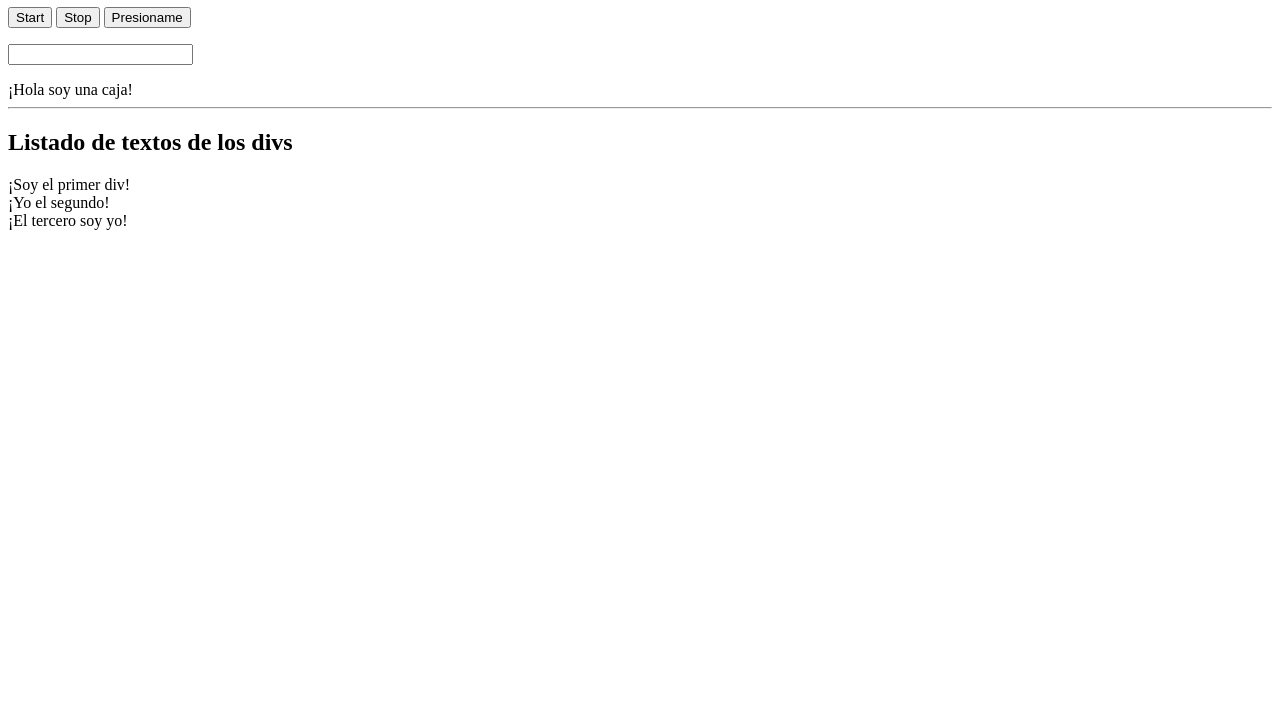
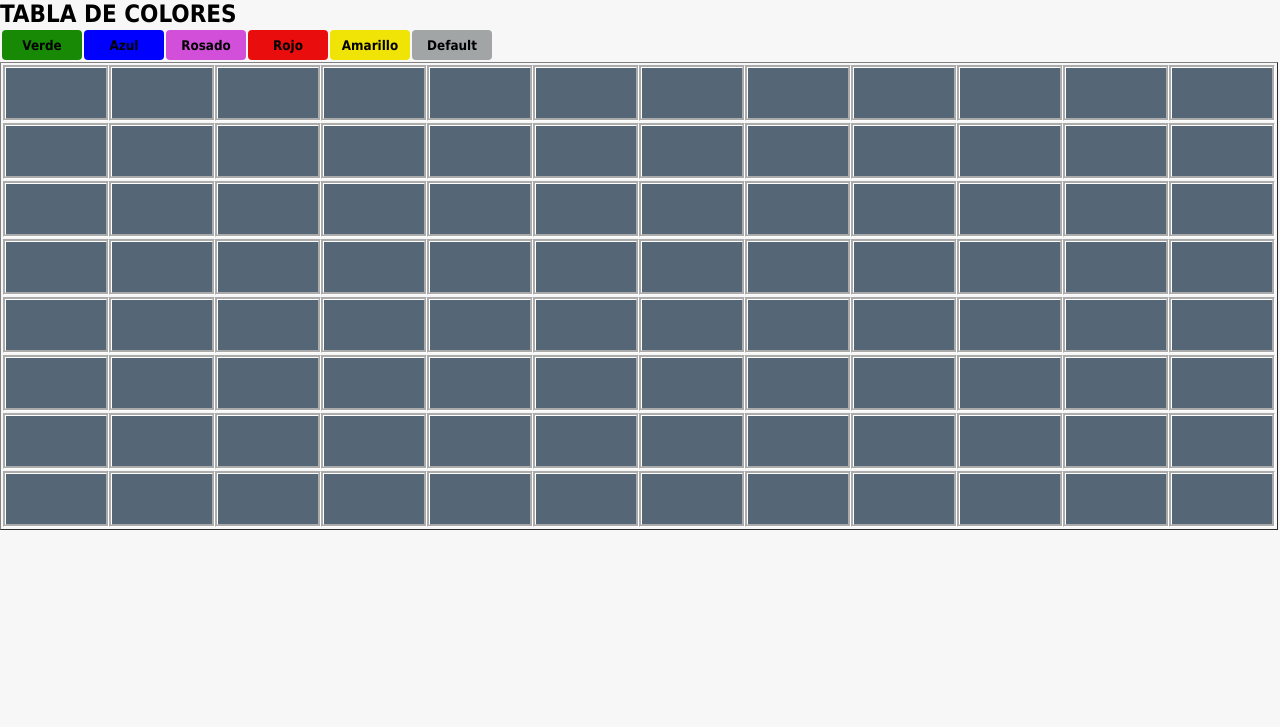
Before and after one commit to cristianbournissent/crb, a plain HTML site: page ejercicios-javascript/hola-mundo/index.html in a window 1280 px wide. Shown: the part 73-800 px from the top of the page. Drawn offline with Linux system fonts and the light colour scheme.

Commit message:
reduccion

```diff
--- /dev/null
+++ b/ejercicios-javascript/hola-mundo/change_color.css
@@ -0,0 +1,85 @@
+* {
+  margin: auto;
+  margin: 0;
+  padding: 0;
+  font-family: Tahoma, sans-serif;
+}
+
+body {
+  background: rgb(247, 247, 247);
+}
+
+h1, h5 {
+  color: rgb(2, 1, 1);
+  text-align: center;
+  padding: 5px;
+}
+
+
+
+#btngreen {
+  position: initial;
+  top: 270px;
+  left: 370px;
+  background-color: rgb(24, 137, 4);
+}
+
+#btnblue {
+  position:initial;
+  top: 320px;
+  left: 370px;
+  background-color: blue;
+}
+
+#btnpink {
+  position: initial;
+  top: 370px;
+  left: 370px;
+  background-color: rgb(210, 80, 217);
+}
+
+#btnred {
+  position: initial;
+  top: 420px;
+  left: 370px;
+  background-color: rgb(233, 13, 13);
+}
+
+#btndefault {
+  position: initial;
+  top: 520px;
+  left: 370px;
+
+}
+#btnyellow {
+  position: initial;
+  top: 460px;
+  left: 370px;
+  background-color: rgb(240, 228, 6);
+}
+
+h2{
+  text-align: start;
+}
+
+input{
+  width: 80px;
+  height: 30px;
+  border: none;
+  background-color: rgb(161, 165, 165);
+  cursor: pointer;
+  outline: none;
+  font-weight: bold;
+  text-transform: capitalize;
+  border-radius: 4px;
+}
+
+.celda {
+  width: 100px;
+  height: 50px;
+  top: 0px;
+  left: 250px;
+  border: 3px groove white;
+  background: #556677;
+  float: left;
+}
--- /dev/null
+++ b/ejercicios-javascript/hola-mundo/change_color.js
@@ -0,0 +1,48 @@
+// El contenedor debe tener 8 filas y 12 columnas, cada fila se crea con la etiqueta <tr> y cada columna con <th>
+// Primero vamos a crear la estructura de cada fila. <tr> <th>X12 </tr>
+// Finalmente debemos volcar 8 veces el formato de la fila en el contenedor.
+
+const contenedor = document.getElementById("contenedor");
+
+function crearFila() {
+  const cantidadColumnas = 12;
+  const tr = document.createElement("tr");
+
+  for (let i = 0; i < cantidadColumnas; i++) {
+    const th = document.createElement("th");
+    th.className = "celda";
+    tr.appendChild(th);
+  }
+
+  return tr;
+}
+
+function crearTabla() {
+  const cantidadFilas = 8;
+
+  for (let i = 0; i < cantidadFilas; i++) {
+    const fila = crearFila();
+    contenedor.appendChild(fila);
+  }
+}
+
+crearTabla();
+
+const celdas = document.getElementsByClassName("celda");
+let colorSeleccionado = "green";
+
+function pickEarcolor(color) {
+  colorSeleccionado = color;
+  console.log(colorSeleccionado);
+}
+
+function PintaRceldA(celda) {
+  celda.style.background = colorSeleccionado;
+}
+
+for (let i = 0; i <= celdas.length - 1; i++) {
+  celdas[i].addEventListener("click", () => {
+    console.log(celdas[i]);
+    PintaRceldA(celdas[i]);
+  });
+}
--- a/ejercicios-javascript/hola-mundo/index.html
+++ b/ejercicios-javascript/hola-mundo/index.html
@@ -1,77 +1,38 @@
-<!DOCTYPE HTML>
-<html lang="es">
-	<head>
-		<meta charset="utf-8" />
-		<title>Hola Mundo con JavaScript - Víctor Robles</title>
+<!DOCTYPE html>
+<html lang="en">
 
-		<!--
-		<script type="text/javascript">
-			alert("Hola Mundo con JS");
-			alert("Bienvenido al curso");
-		</script>
-		<script type="text/javascript" src="js/01-hola-mundo.js"></script>
-		<script type="text/javascript" src="js/02-variables.js"></script>
-		<script type="text/javascript" src="js/03-let-y-var.js"></script>
-		<script type="text/javascript" src="js/04-constantes.js"></script>
-		<script type="text/javascript" src="js/05-tipos-de-datos.js"></script>
-		<script type="text/javascript" src="js/06-condicionales.js"></script>
-		<script type="text/javascript" src="js/07-switch.js"></script>
-		<script type="text/javascript" src="js/08-bucle-for.js"></script>
-		<script type="text/javascript" src="js/09-while.js"></script>
-		<script type="text/javascript" src="js/10-ventanas.js"></script>
-		<script type="text/javascript" src="js/11-ejercicio1.js"></script>
-		<script type="text/javascript" src="js/12-ejercicio2.js"></script>
-		<script type="text/javascript" src="js/13-ejercicio3.js"></script>
-		<script type="text/javascript" src="js/14-ejercicio4.js"></script>
-		<script type="text/javascript" src="js/15-ejercicio5.js"></script>
-		<script type="text/javascript" src="js/16-ejercicio6.js"></script>
-		<script type="text/javascript" src="js/17-ejercicio7.js"></script>
-		<script type="text/javascript" src="js/18-ejercicio8.js"></script>
-		<script type="text/javascript" src="js/19-funciones.js"></script>
-		<script type="text/javascript" src="js/20-parametros2.js"></script>
-		<script type="text/javascript" src="js/21-funciones-anonimas.js"></script>
-		<script type="text/javascript" src="js/22-ambito.js"></script>
-		<script type="text/javascript" src="js/23-funciones-texto.js"></script>
-		<script type="text/javascript" src="js/24-plantillas.js"></script>
-		<script type="text/javascript" src="js/25-arrays.js"></script>
-		<script type="text/javascript" src="js/26-arrays-multi.js"></script>
-		<script type="text/javascript" src="js/27-ejercicio-arrays.js"></script>
-		<script type="text/javascript" src="js/31-timers.js"></script>
-		-->
-		<script type="text/javascript" src="js/30-eventos.js"></script>
+<head>
+  <meta charset="UTF-8">
+  <meta name="viewport" content="width=device-width, initial-scale=1.0">
+  <meta http-equiv="X-UA-Compatible" content="ie=edge">
+  <title>cambiando color</title>
+  <link rel="stylesheet" href="change_color.css">
 
 
-	</head>
-	<body>
-		<h1>Curso JavaScript victorroblesweb.es</h1>
+</head>
 
-		<p>
-			<button id="start">Start</button>
-			<button id="stop">Stop</button>
-			<button id="boton">Presioname</button>
+<body>
 
+  <h1 class="title">cambiando color en Javascript</h1>
+  <h5>creado por cristian</h5>
 
-		<form>
-			<input type="text" name="nombre" id="campo_nombre" />
-		</form>
-		</p>
+  <h2>TABLA DE COLORES</h2>
+  <table border="0">
+    <tr>
+      <th><input type="button" value="verde" id="btngreen" onclick="pickEarcolor('green')"></th>
+      <th><input type="button" value="azul" id="btnblue" onclick="pickEarcolor('blue')"></th>
+      <th><input type="button" value="rosado" id="btnpink" onclick="pickEarcolor('pink')"></th>
+      <th><input type="button" value="rojo" id="btnred" onclick="pickEarcolor('red')"></th>
+      <th><input type="button" value="amarillo" id="btnyellow" onclick="pickEarcolor('yellow')"></th>
+      <th><input type="button" value="default" id="btndefault" onclick="pickEarcolor('#556677')"></th>
+    </tr>
+  </table>
 
-		<div id="micaja">¡Hola soy una caja!</div>
+  <!-- Contenedor de celdas -->
+  <table id="contenedor" border="1"></table>
 
-		<hr/>
+  <script src="change_color.js"></script>
 
-		<section id="miseccion">
-			<h1 id="encabezado">Listado de textos de los divs</h1>
-		</section>
-		<div class="amarillo">¡Soy el primer div!</div>
-		<div class="rojo">¡Yo el segundo!</div>
-		<div class="rojo">¡El tercero soy yo!</div>
+</body>
 
-		<!--scripts-->
-		<!--
-		<script type="text/javascript" src="js/28-dom.js"></script>
-		<script type="text/javascript" src="js/29-bom.js"></script>
-		-->
-
-	</body>
 </html>
```
Also changed, not shown: ejercicios-javascript/contacto.html (added, +39 -0 lines), ejercicios-javascript/contenido.html (added, +35 -0 lines), ejercicios-javascript/hola-mundo/fetch.js (added, +37 -0 lines), ejercicios-javascript/hola-mundo/tparray.js (added, +57 -0 lines), ejercicios-javascript/hola-mundo/trabajo.js (added, +17 -0 lines), ejercicios-javascript/index.html (added, +28 -0 lines), ejercicios-javascript/IMAGENES/PET-basic.png (added), ejercicios-javascript/IMAGENES/download.jpeg (added), ejercicios-javascript/IMAGENES/download.jpg (added), ejercicios-javascript/IMAGENES/portada-dia-programador-2560x950-1.jpg (added), ejercicios-javascript/hola-mundo/3-fetch.js (renamed from 3-fetch.js), ejercicios-javascript/hola-mundo/datos.txt (added), ejercicios-javascript/hola-mundo/index2.html (renamed from index2.html).
